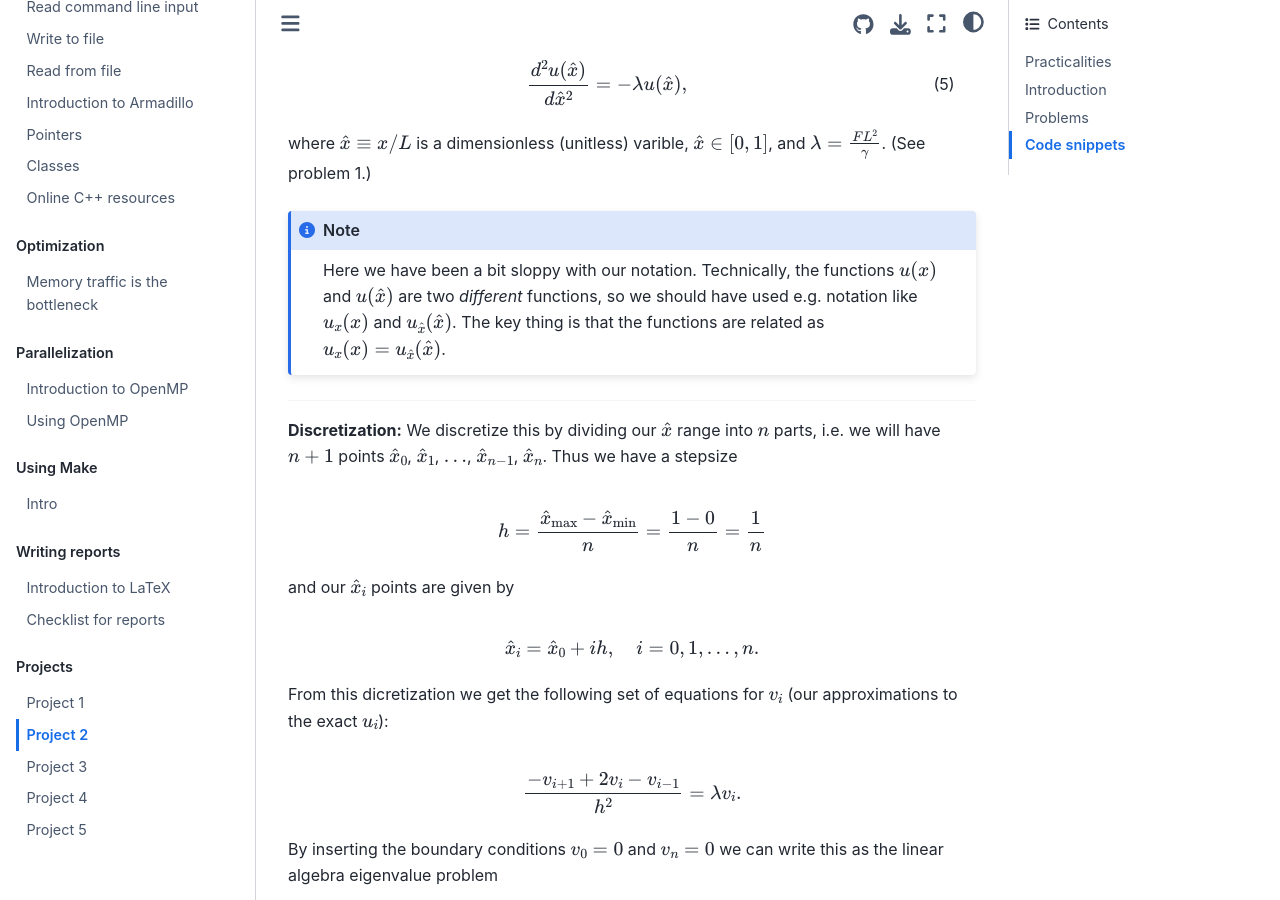
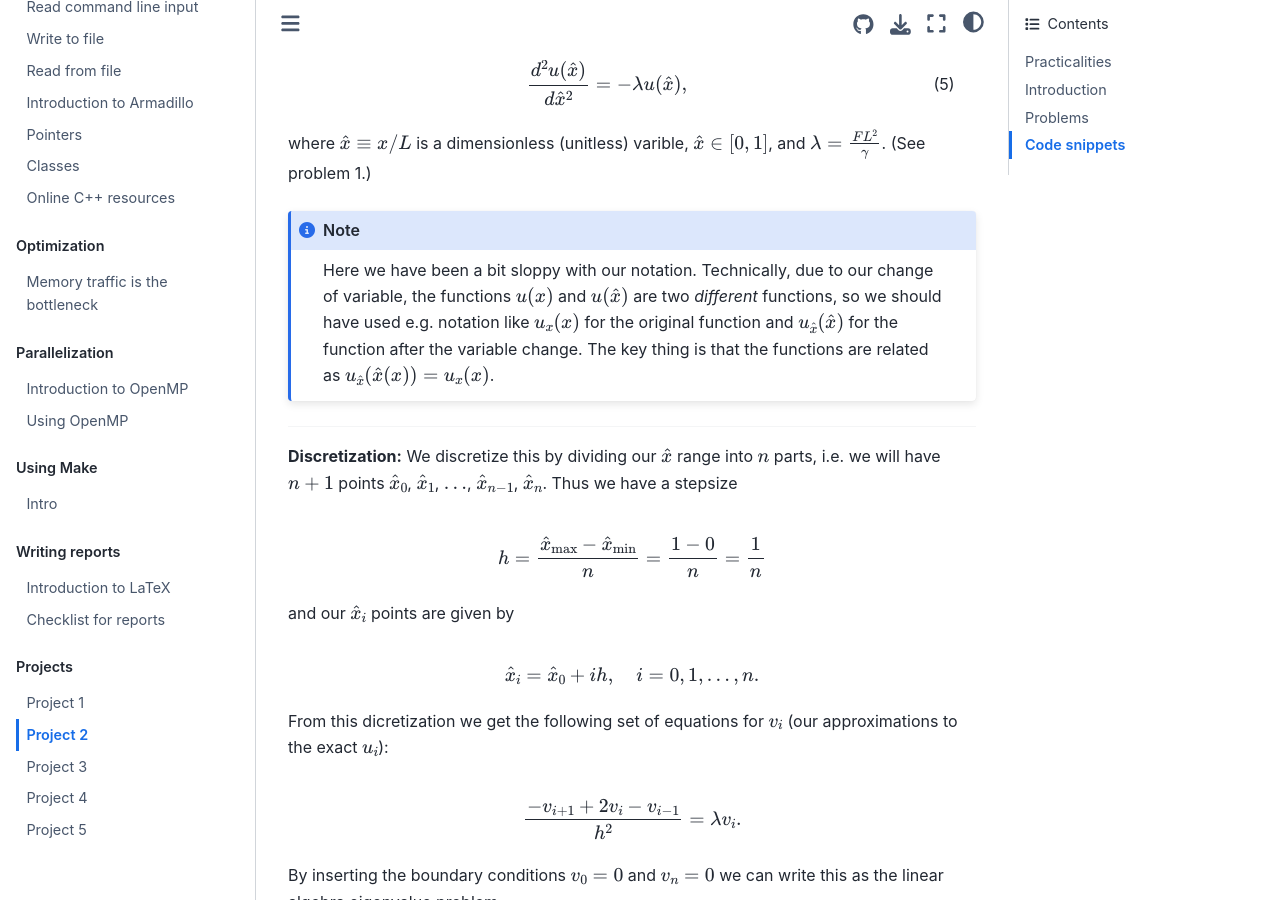
Before and after one commit to anderkve/FYS3150, a Jupyter Book: the page built from book/projects/project2.md, in a window 1280 px wide and 900 px high, scrolled down 1722 px. Built offline with Jupyter Book 1.0.4 settings and Sphinx 7.4.7 and the Sphinx Book theme 1.1.4, drawn with Linux system fonts in a browser that asks for light colours; pages that are not in the unit, such as notebooks, are missing from menus.

Commit message:
Small tweak in project 2.

````diff
--- a/book/projects/project2.md
+++ b/book/projects/project2.md
@@ -57,7 +57,7 @@ $$ (bb_eq_2)
 where $\hat{x} \equiv x/L$ is a dimensionless (unitless) varible, $\hat{x} \in [0,1]$, and $\lambda = \frac{F L^2}{\gamma}$. (See problem 1.)
 
 ```{note}
-Here we have been a bit sloppy with our notation. Technically, the functions $u(x)$ and $u(\hat{x})$ are two *different* functions, so we should have used e.g. notation like $u_x(x)$ and $u_{\hat{x}}(\hat{x})$. The key thing is that the functions are related as $u_x(x) = u_{\hat{x}}(\hat{x})$.
+Here we have been a bit sloppy with our notation. Technically, due to our change of variable, the functions $u(x)$ and $u(\hat{x})$ are two *different* functions, so we should have used e.g. notation like $u_x(x)$ for the original function and $u_{\hat{x}}(\hat{x})$ for the function after the variable change. The key thing is that the functions are related as $u_{\hat{x}}(\hat{x}(x)) = u_x(x)$.
 ```
 
 ----
````
